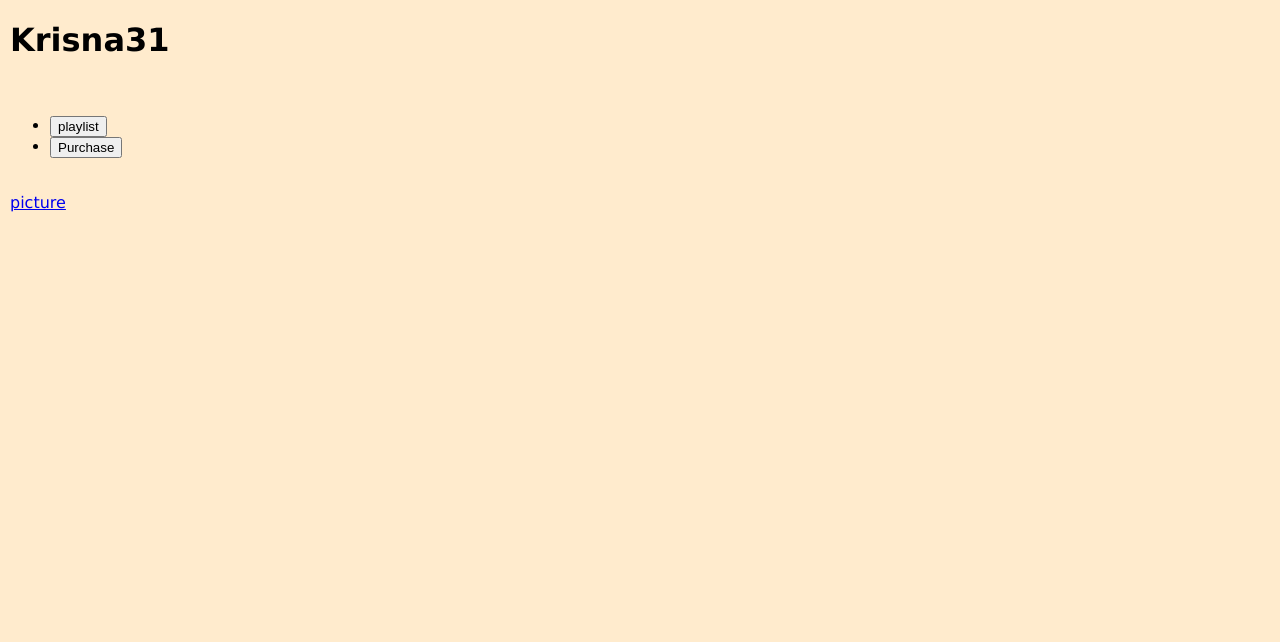
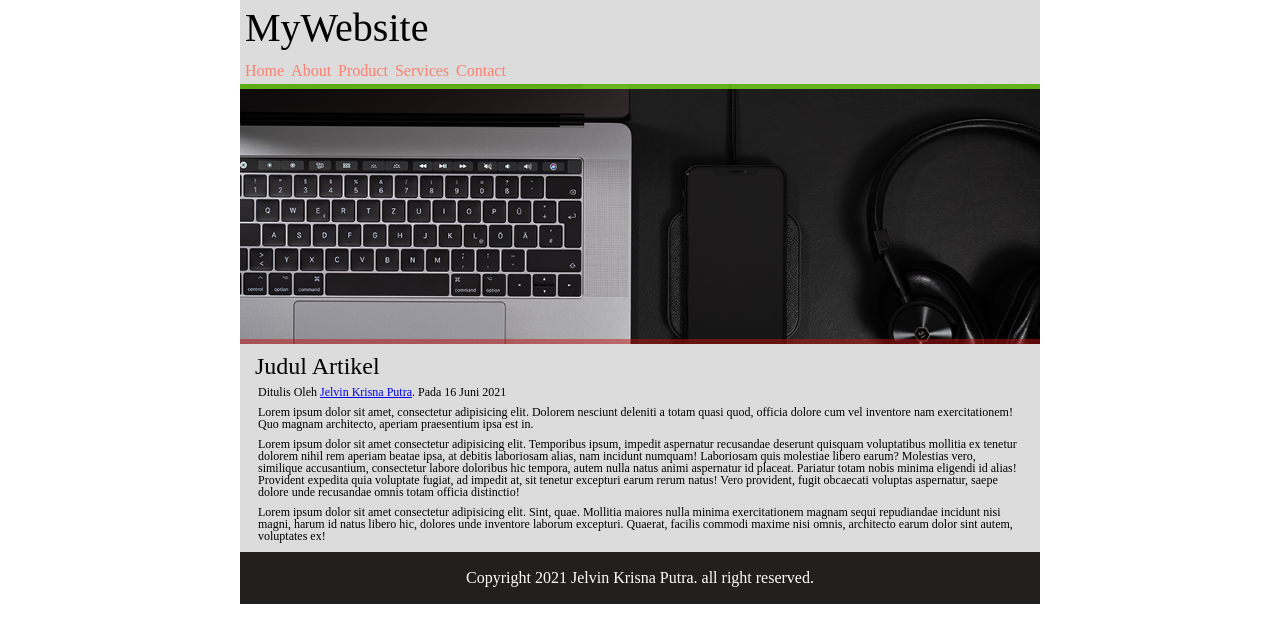
Before and after one commit to krisna31/krisna31.github.io, a plain HTML site: page index.html in a window 1280 px wide. Drawn offline with Linux system fonts and the light colour scheme.

Commit message:
website sederhana pakai css dan html

```diff
--- a/index.html
+++ b/index.html
@@ -2,23 +2,40 @@
 <html lang="en">
 <head>
     <link rel="stylesheet" href="style.css">
+    <link rel="stylesheet" href="reset.css">
     <meta charset="UTF-8">
     <meta http-equiv="X-UA-Compatible" content="IE=edge">
     <meta name="viewport" content="width=device-width, initial-scale=1.0">
     <title>coba-github.io</title>
 </head>
 <body>
-    <legend>
-    <div>
-        <h1>Krisna31</h1>
+    <div class="container">
+
+        <div class="header">
+            <h1>MyWebsite</h1>
+            <ul class="home">
+                <li><a href="#">Home</a></li>
+                <li><a href="#">About</a></li>
+                <li><a href="#">Product</a></li>
+                <li><a href="#">Services</a></li>
+                <li><a href="#">Contact</a></li>
+            </ul>
+        </div>
+
+        <div class="hero"></div>
+
+        <div class="main">
+            <h2>Judul Artikel</h2>
+            <p>Ditulis Oleh <a href="#">Jelvin Krisna Putra</a>. Pada 16 Juni 2021</p>
+            <p>Lorem ipsum dolor sit amet, consectetur adipisicing elit. Dolorem nesciunt deleniti a totam quasi quod, officia dolore cum vel inventore nam exercitationem! Quo magnam architecto, aperiam praesentium ipsa est in.</p>
+            <p>Lorem ipsum dolor sit amet consectetur adipisicing elit. Temporibus ipsum, impedit aspernatur recusandae deserunt quisquam voluptatibus mollitia ex tenetur dolorem nihil rem aperiam beatae ipsa, at debitis laboriosam alias, nam incidunt numquam! Laboriosam quis molestiae libero earum? Molestias vero, similique accusantium, consectetur labore doloribus hic tempora, autem nulla natus animi aspernatur id placeat. Pariatur totam nobis minima eligendi id alias! Provident expedita quia voluptate fugiat, ad impedit at, sit tenetur excepturi earum rerum natus! Vero provident, fugit obcaecati voluptas aspernatur, saepe dolore unde recusandae omnis totam officia distinctio!
+            <p>Lorem ipsum dolor sit amet consectetur adipisicing elit. Sint, quae. Mollitia maiores nulla minima exercitationem magnam sequi repudiandae incidunt nisi magni, harum id natus libero hic, dolores unde inventore laborum excepturi. Quaerat, facilis commodi maxime nisi omnis, architecto earum dolor sint autem, voluptates ex!</p></p>
+        </div>
+
+        <div class="footer">
+            <p>Copyright 2021 Jelvin Krisna Putra. all right reserved.</p>
+        </div>
+
     </div>
-        <br>
-    <ul>
-        <li><button>playlist</button></li>
-        <li><button>Purchase</button></li>
-    </ul>
-        <br>
-    <a href="1.png" size="750px">picture</a>
-    </legend>
 </body>
 </html>
--- /dev/null
+++ b/reset.css
@@ -0,0 +1,136 @@
+/* http://meyerweb.com/eric/tools/css/reset/
+   v2.0 | 20110126
+   License: none (public domain)
+*/
+
+html,
+body,
+div,
+span,
+applet,
+object,
+iframe,
+h1,
+h2,
+h3,
+h4,
+h5,
+h6,
+p,
+blockquote,
+pre,
+a,
+abbr,
+acronym,
+address,
+big,
+cite,
+code,
+del,
+dfn,
+em,
+img,
+ins,
+kbd,
+q,
+s,
+samp,
+small,
+strike,
+strong,
+sub,
+sup,
+tt,
+var,
+b,
+u,
+i,
+center,
+dl,
+dt,
+dd,
+ol,
+ul,
+li,
+fieldset,
+form,
+label,
+legend,
+table,
+caption,
+tbody,
+tfoot,
+thead,
+tr,
+th,
+td,
+article,
+aside,
+canvas,
+details,
+embed,
+figure,
+figcaption,
+footer,
+header,
+hgroup,
+menu,
+nav,
+output,
+ruby,
+section,
+summary,
+time,
+mark,
+audio,
+video {
+    margin: 0;
+    padding: 0;
+    border: 0;
+    font-size: 100%;
+    font: inherit;
+    vertical-align: baseline;
+}
+
+/* HTML5 display-role reset for older browsers */
+article,
+aside,
+details,
+figcaption,
+figure,
+footer,
+header,
+hgroup,
+menu,
+nav,
+section {
+    display: block;
+}
+
+body {
+    line-height: 1;
+}
+
+ol,
+ul {
+    list-style: none;
+}
+
+blockquote,
+q {
+    quotes: none;
+}
+
+blockquote:before,
+blockquote:after,
+q:before,
+q:after {
+    content: '';
+
+    content: none;
+}
+
+table {
+    border-collapse: collapse;
+    border-spacing: 0;
+}
--- a/style.css
+++ b/style.css
@@ -1,7 +1,70 @@
+/* Style start here */
+
 body {
+	font: 15px/28px arial, sans-serif;
+}
 
-    font-family: Verdana, Geneva, Tahoma, sans-serif;
-    background-color: blanchedalmond;
+.container {
+	width: 800px;
+	margin: auto;
+	background-color: gainsboro;
+}
 
+.header {
+	margin: 5px;
+}
 
+.header h1 {
+	margin-bottom: 15px;
+	margin-top: -5px;
+	padding-top: 8px;
+	font-size: 40px;
 }
+
+.header ul li {
+	display: inline-block;
+	margin-right: 3px;
+}
+
+.header a {
+	text-decoration: none;
+	color: salmon;
+}
+
+.header a:hover {
+	background-color: lightblue;
+	color: white;
+}
+
+.hero {
+	height: 250px;
+	background-image: url(picture/hero.png);
+	background-size: cover;
+	background-position-y: -88px;
+	border-top: 5px solid rgba(137, 255, 27, 0.667);
+	border-bottom: 5px solid rgba(192, 17, 17, 0.479);
+}
+
+.main {
+	margin: 10px;
+}
+
+.main h2 {
+	margin: 5px;
+	font-size: 24px;
+}
+
+.main p {
+	margin: 8px;
+	font-size: 12px;
+}
+
+.footer {
+	background-color: rgb(34, 31, 31);
+	padding: 18px;
+}
+
+.footer p {
+	text-align: center;
+	color: white;
+}
```
Also changed, not shown: picture/hero.png (added), 2 other files.
